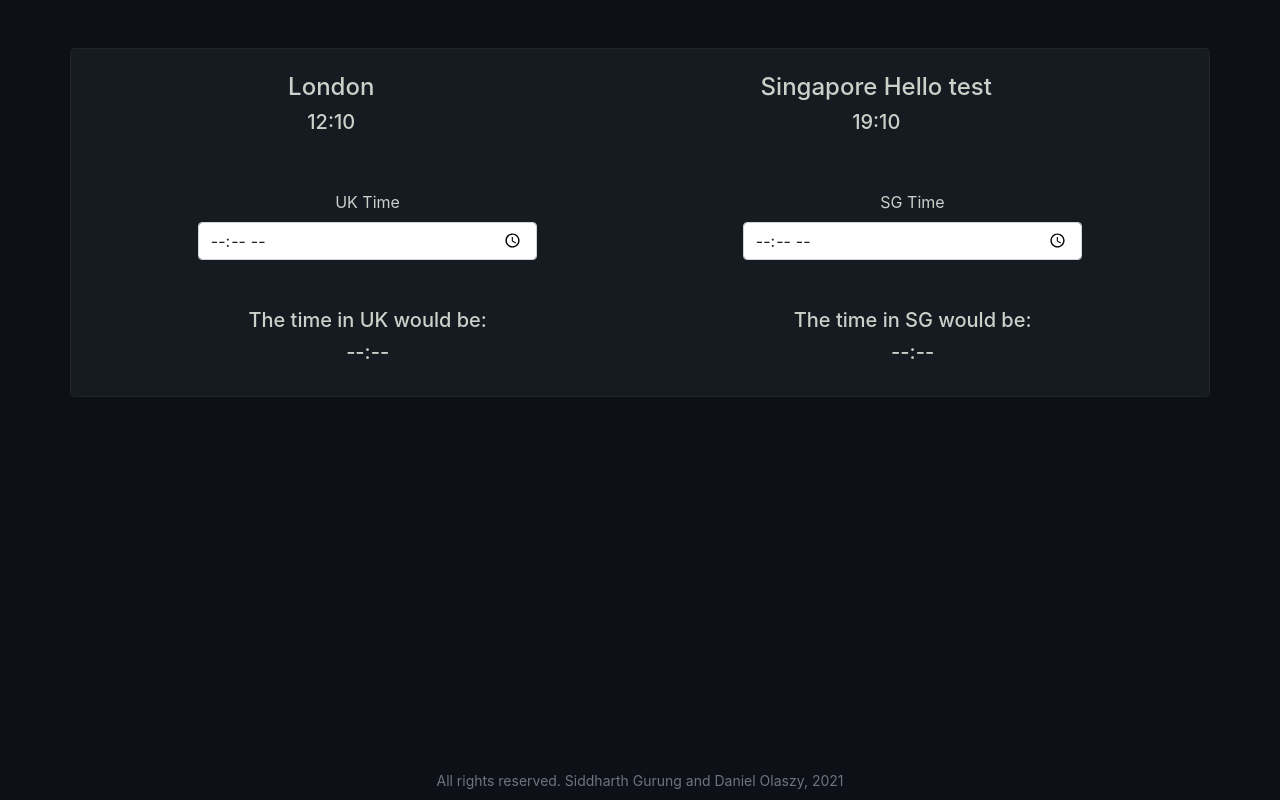
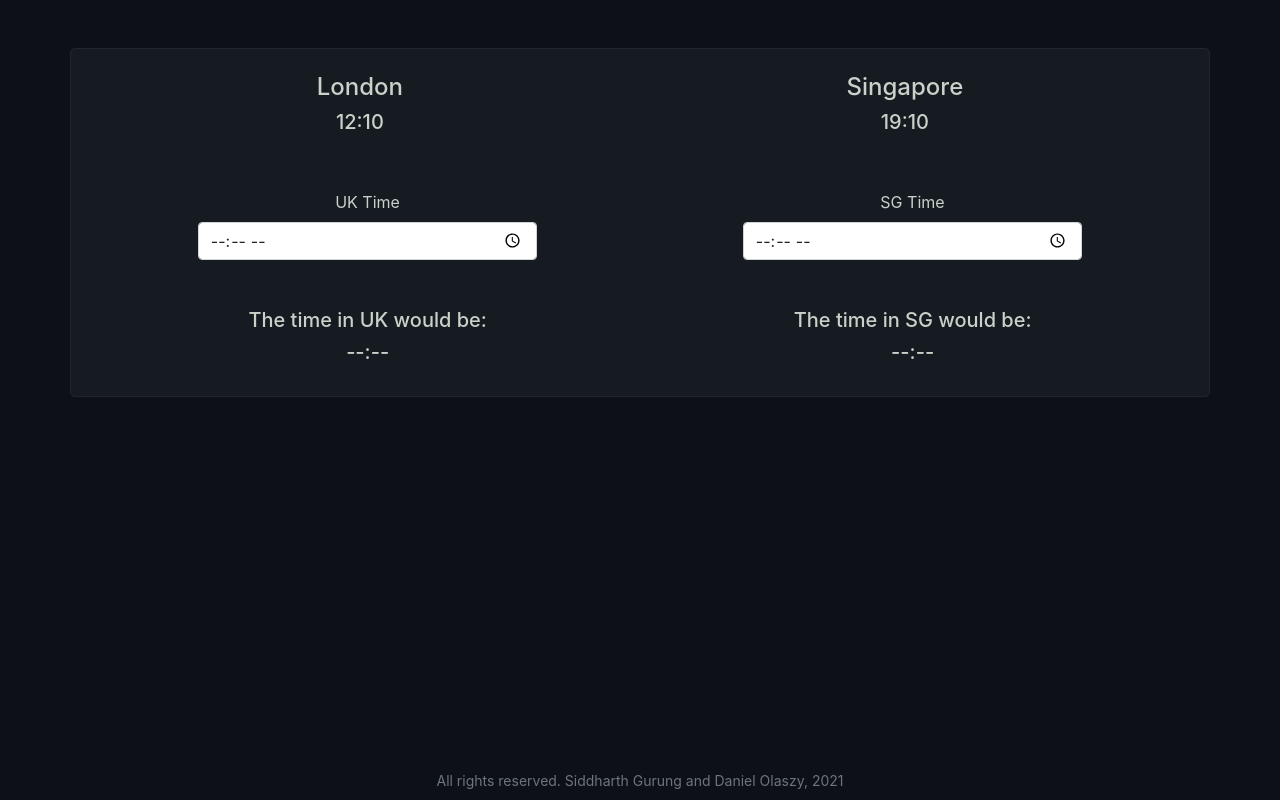
Before and after one commit to zortol/SGUKtime, a React (Create React App) app: page / in a window 1280 px wide. Built offline with nearby package versions, Linux system fonts and the light colour scheme.

Commit message:
Removed testing

```diff
--- a/src/App.js
+++ b/src/App.js
@@ -65,7 +65,7 @@ function App() {
               <h5>{getTimeZone("Europe/London")}</h5>
             </div>
             <div className="col-auto mx-auto">
-              <h4>Singapore Hello test</h4>
+              <h4>Singapore</h4>
               <h5>{getTimeZone("Asia/Singapore")}</h5>
             </div>
           </div>
```
